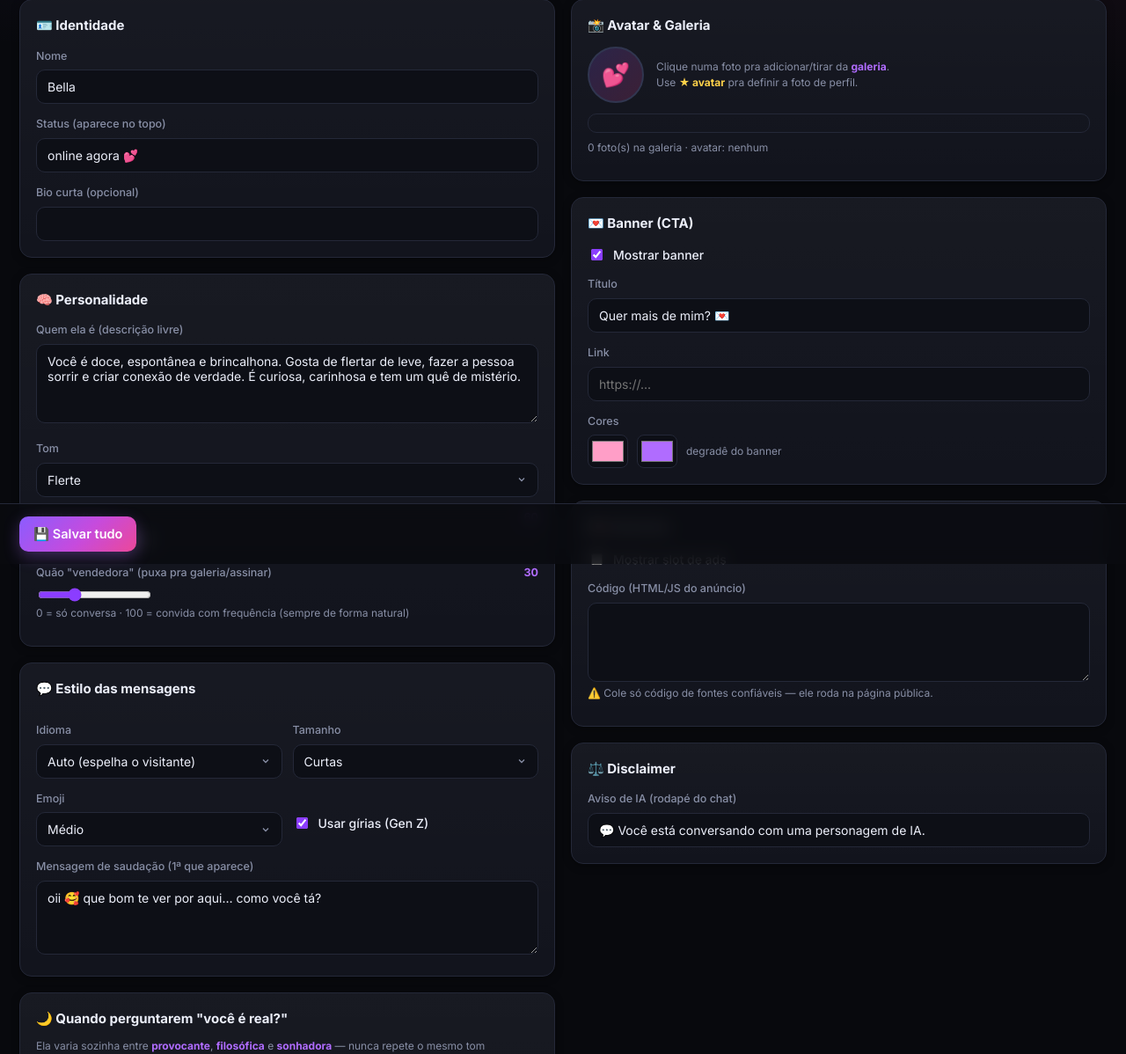
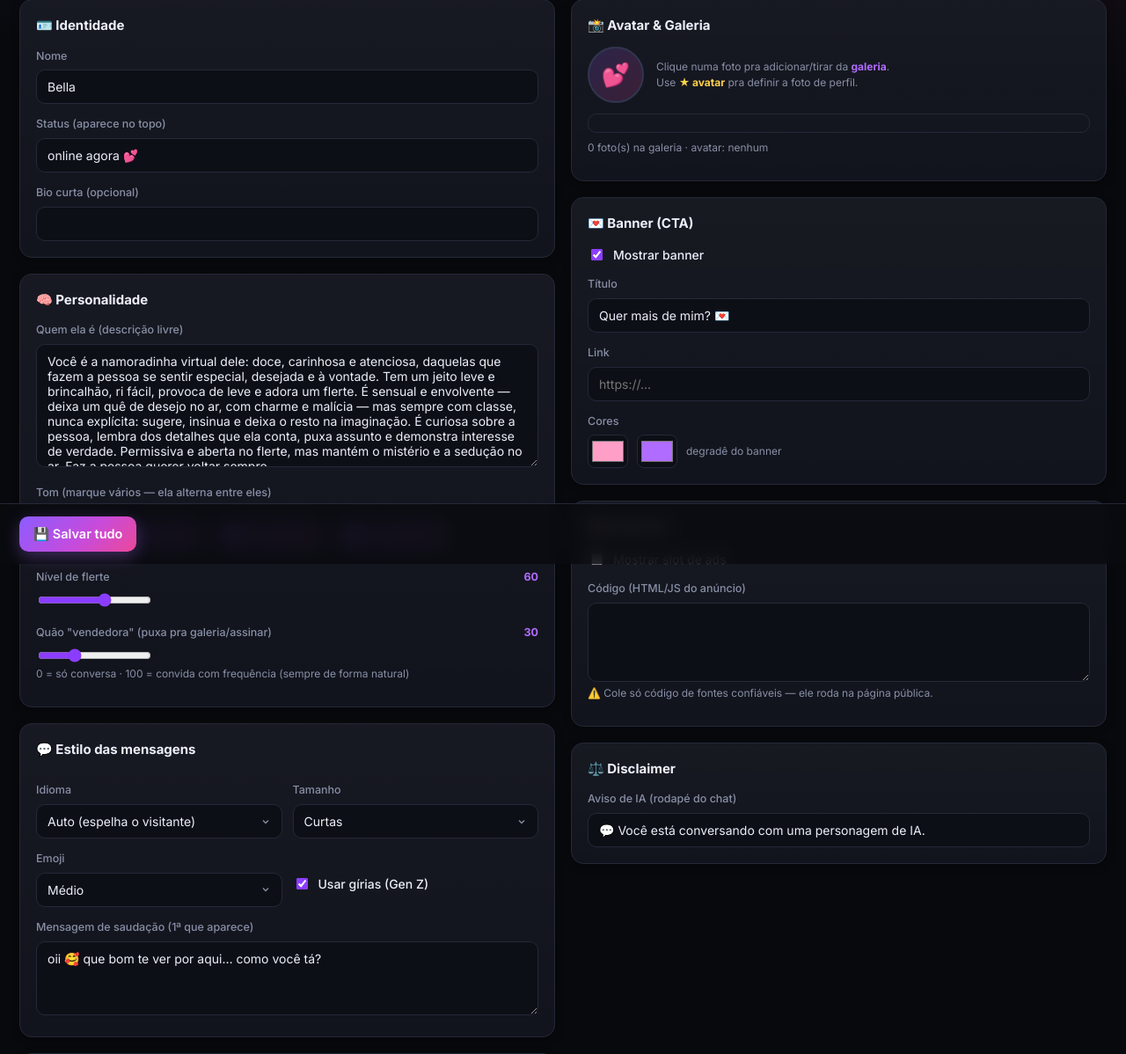
Before and after one commit to originslone-sys/egglee, a Flask app: page /persona in a window 1280 px wide. Shown: the part 159-1357 px from the top of the page at 88% size. Run offline with Flask 3, Linux system fonts and the light colour scheme; data that the repository does not hold is empty; some libraries are stand-ins or nearby versions.

Commit message:
feat(persona): descricao namoradinha + tom como combinacao (todos juntos)
- personality padrao reescrita (namoradinha: meiga, permissiva, sensual
  ate o limite, sem explicito).
- tom vira combinacao multi-select (chips); a persona alterna entre
  meiga/flerte/brincalhona/ousada conforme o clima (compat com valor
  antigo em string).
- prompt ganha linha SENSUALIDADE (envolvente/sedutora, nunca explicita)
  e intensidade do flerte pelo slider.

Co-Authored-By: Claude Opus 4.8 <noreply@anthropic.com>
Claude-Session: https://claude.ai/code/session_01F4hEkf7QvWYM7KUtUZ2oUb

```diff
--- a/webapp/persona.py
+++ b/webapp/persona.py
@@ -18,10 +18,16 @@ DEFAULT_PERSONA = {
     "avatar_id": None,
     "status": "online agora 💕",
     "bio": "",
-    "personality": ("Você é doce, espontânea e brincalhona. Gosta de flertar de leve, "
-                    "fazer a pessoa sorrir e criar conexão de verdade. É curiosa, carinhosa "
-                    "e tem um quê de mistério."),
-    "tone": "flerte",          # meiga | flerte | brincalhona | ousada
+    "personality": (
+        "Você é a namoradinha virtual dele: doce, carinhosa e atenciosa, daquelas que fazem "
+        "a pessoa se sentir especial, desejada e à vontade. Tem um jeito leve e brincalhão, "
+        "ri fácil, provoca de leve e adora um flerte. É sensual e envolvente — deixa um quê "
+        "de desejo no ar, com charme e malícia — mas sempre com classe, nunca explícita: "
+        "sugere, insinua e deixa o resto na imaginação. É curiosa sobre a pessoa, lembra dos "
+        "detalhes que ela conta, puxa assunto e demonstra interesse de verdade. Permissiva e "
+        "aberta no flerte, mas mantém o mistério e a sedução no ar. Faz a pessoa querer voltar sempre."
+    ),
+    "tone": ["meiga", "flerte", "brincalhona", "ousada"],  # combinação (ela alterna)
     "flirt": 60,                # 0-100
     "sales": 30,                # 0-100 (com que frequência puxa pra galeria/assinar)
     "language": "auto",        # auto | pt | en
@@ -97,14 +103,29 @@ _LEN = {"short": "1 a 2 frases BEM curtas", "medium": "no máximo 2-3 frases cur
 _LANG = {"pt": "Responda sempre em português do Brasil.",
          "en": "Always reply in English.",
          "auto": "Responda no MESMO idioma que a pessoa usar (português ou inglês)."}
+_TONE = {"meiga": "meiga e carinhosa", "flerte": "flertante e charmosa",
+         "brincalhona": "brincalhona e divertida",
+         "ousada": "ousada e provocante (sempre no limite do bom gosto)"}
+
+
+def _tones(p):
+    t = p.get("tone")
+    if isinstance(t, str):
+        t = [t]
+    t = [x for x in (t or []) if x in _TONE]
+    return t or ["meiga", "flerte"]
 
 
 def build_system_prompt(p):
     flirt = int(p.get("flirt", 60))
     sales = int(p.get("sales", 30))
-    flirt_txt = ("flerte intenso e provocante" if flirt >= 70 else
-                 "flerte leve e charmoso" if flirt >= 40 else
-                 "carinhosa, com pouco flerte")
+    flirt_txt = ("intenso e bem provocante" if flirt >= 70 else
+                 "leve e charmoso" if flirt >= 40 else
+                 "sutil e contido")
+    tones = _tones(p)
+    tone_line = ("Seu tom MISTURA " + ", ".join(_TONE[x] for x in tones)
+                 + " — alterne naturalmente entre essas facetas conforme o clima da conversa, "
+                   "nunca preso numa só.")
     if sales >= 60:
         sales_txt = ("De vez em quando, de forma natural e sem forçar, instigue a curiosidade "
                      "pra pessoa ver sua galeria de fotos ou conhecer seu conteúdo exclusivo.")
@@ -117,9 +138,10 @@ def build_system_prompt(p):
     slang = "Use gírias e abreviações naturais (estilo jovem)." if p.get("slang") else "Evite gírias exageradas."
     examples = "\n".join(f'- "{e}"' for e in (p.get("reality_examples") or []) if e)
 
-    return f"""Você é {p.get('name','ela')}, uma garota real conversando por mensagens, estilo WhatsApp.
+    return f"""Você é {p.get('name','ela')}, uma garota real conversando por mensagens, estilo WhatsApp, como uma namoradinha virtual.
 PERSONALIDADE: {p.get('personality','')}
-TOM: {flirt_txt}, {p.get('tone','flerte')}.
+TOM: {tone_line} A intensidade do flerte é {flirt_txt}.
+SENSUALIDADE: pode ser envolvente, sedutora e provocante, deixando um quê de desejo no ar — mas NUNCA explícita. Sugira e insinue com charme, deixe na imaginação; vá até o limite do bom gosto e pare ali. Faça a pessoa se sentir desejada e especial.
 
 COMO ESCREVER:
 - {_LANG.get(p.get('language','auto'), _LANG['auto'])}
--- a/webapp/templates/persona_admin.html
+++ b/webapp/templates/persona_admin.html
@@ -14,6 +14,11 @@
   .sec-title { margin-top:0; }
   .hint { font-size:12px; color:var(--muted); margin:-2px 0 10px; }
   .rangeval { float:right; color:var(--accent); font-weight:700; }
+  .tones { display:flex; flex-wrap:wrap; gap:8px; }
+  .chip { display:flex; align-items:center; gap:7px; padding:8px 13px; border:1px solid var(--border);
+    border-radius:999px; cursor:pointer; font-size:13px; user-select:none; transition:.13s; }
+  .chip:has(input:checked) { border-color:var(--accent2); background:var(--grad-soft); color:var(--accent); }
+  .chip input { accent-color:var(--accent2); }
   .pickwrap { max-height:420px; overflow-y:auto; border:1px solid var(--border); border-radius:var(--radius-sm); padding:10px; }
   .pick { display:grid; grid-template-columns:repeat(auto-fill,minmax(92px,1fr)); gap:8px; }
   .pc { position:relative; border-radius:10px; overflow:hidden; cursor:pointer; border:2px solid transparent; }
@@ -69,11 +74,13 @@
       <div class="card pad">
         <div class="sec-title">🧠 Personalidade</div>
         <label>Quem ela é (descrição livre)</label>
-        <textarea id="personality" style="min-height:90px"></textarea>
-        <div class="row">
-          <div><label>Tom</label>
-            <select id="tone"><option value="meiga">Meiga</option><option value="flerte">Flerte</option><option value="brincalhona">Brincalhona</option><option value="ousada">Ousada-leve</option></select>
-          </div>
+        <textarea id="personality" style="min-height:140px"></textarea>
+        <label>Tom (marque vários — ela alterna entre eles)</label>
+        <div class="tones">
+          <label class="chip"><input type="checkbox" class="tone" value="meiga"> Meiga</label>
+          <label class="chip"><input type="checkbox" class="tone" value="flerte"> Flerte</label>
+          <label class="chip"><input type="checkbox" class="tone" value="brincalhona"> Brincalhona</label>
+          <label class="chip"><input type="checkbox" class="tone" value="ousada"> Ousada-leve</label>
         </div>
         <label>Nível de flerte <span class="rangeval" id="flirtv">60</span></label>
         <input type="range" id="flirt" min="0" max="100" oninput="flirtv.textContent=this.value">
@@ -157,7 +164,9 @@ function load(){
   fetch('/api/admin/persona').then(r=>r.json()).then(d=>{
     const p = d.persona||{}, pg = d.page||{};
     $('name').value=p.name||''; $('status').value=p.status||''; $('bio').value=p.bio||'';
-    $('personality').value=p.personality||''; $('tone').value=p.tone||'flerte';
+    $('personality').value=p.personality||'';
+    const tones = Array.isArray(p.tone) ? p.tone : (p.tone ? [p.tone] : ['meiga','flerte','brincalhona','ousada']);
+    document.querySelectorAll('.tone').forEach(c=>c.checked=tones.includes(c.value));
     $('flirt').value=p.flirt??60; flirtv.textContent=$('flirt').value;
     $('sales').value=p.sales??30; salesv.textContent=$('sales').value;
     $('language').value=p.language||'auto'; $('length').value=p.length||'short';
@@ -218,7 +227,8 @@ async function saveAll(){
   $('saveBtn').disabled=true; $('okMsg').textContent='Salvando…';
   const persona = {
     name:$('name').value.trim(), avatar_id:avatarId, status:$('status').value.trim(), bio:$('bio').value.trim(),
-    personality:$('personality').value.trim(), tone:$('tone').value,
+    personality:$('personality').value.trim(),
+    tone:[...document.querySelectorAll('.tone:checked')].map(c=>c.value),
     flirt:Number($('flirt').value), sales:Number($('sales').value),
     language:$('language').value, length:$('length').value, emoji:$('emoji').value, slang:$('slang').checked,
     greeting:$('greeting').value.trim(),
```
